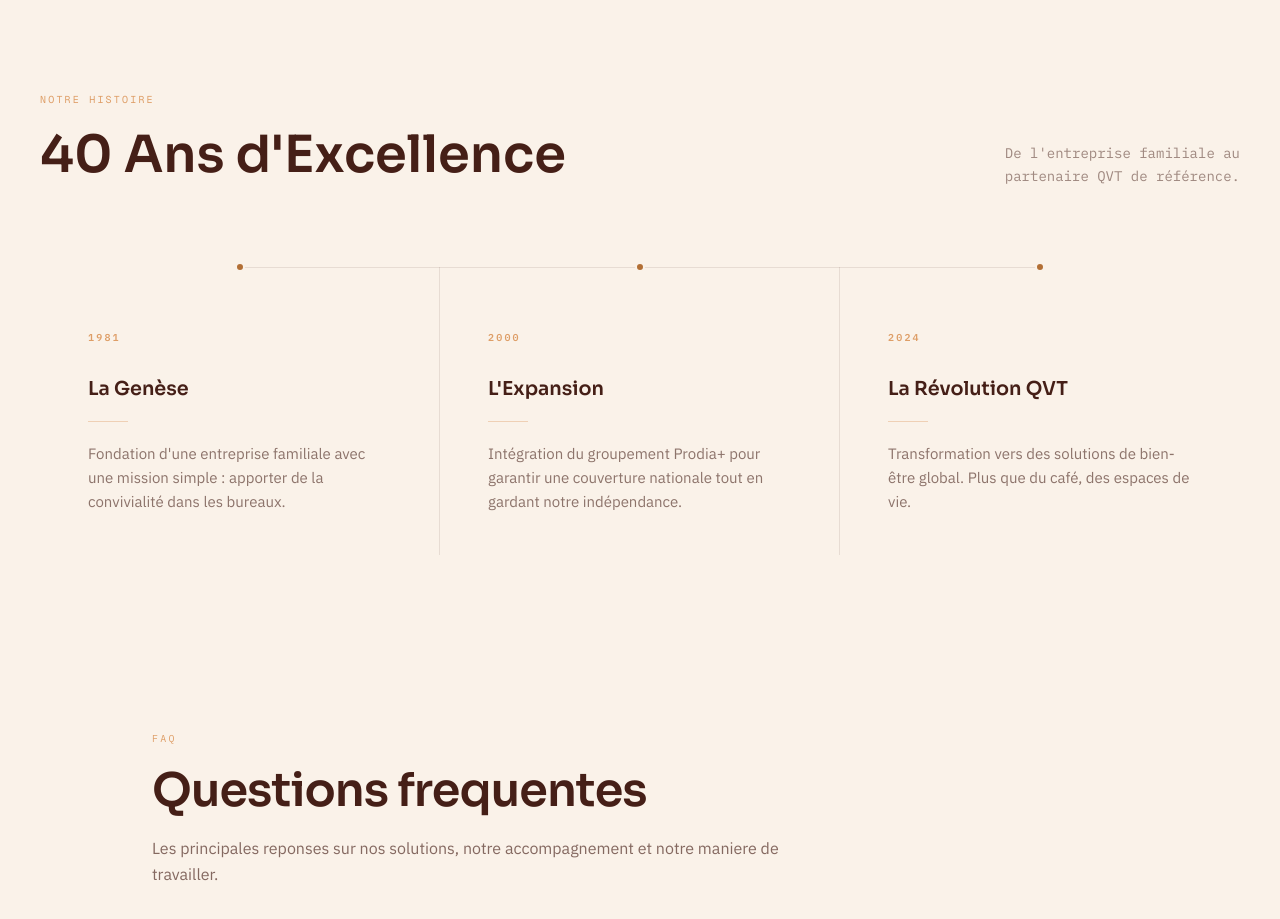
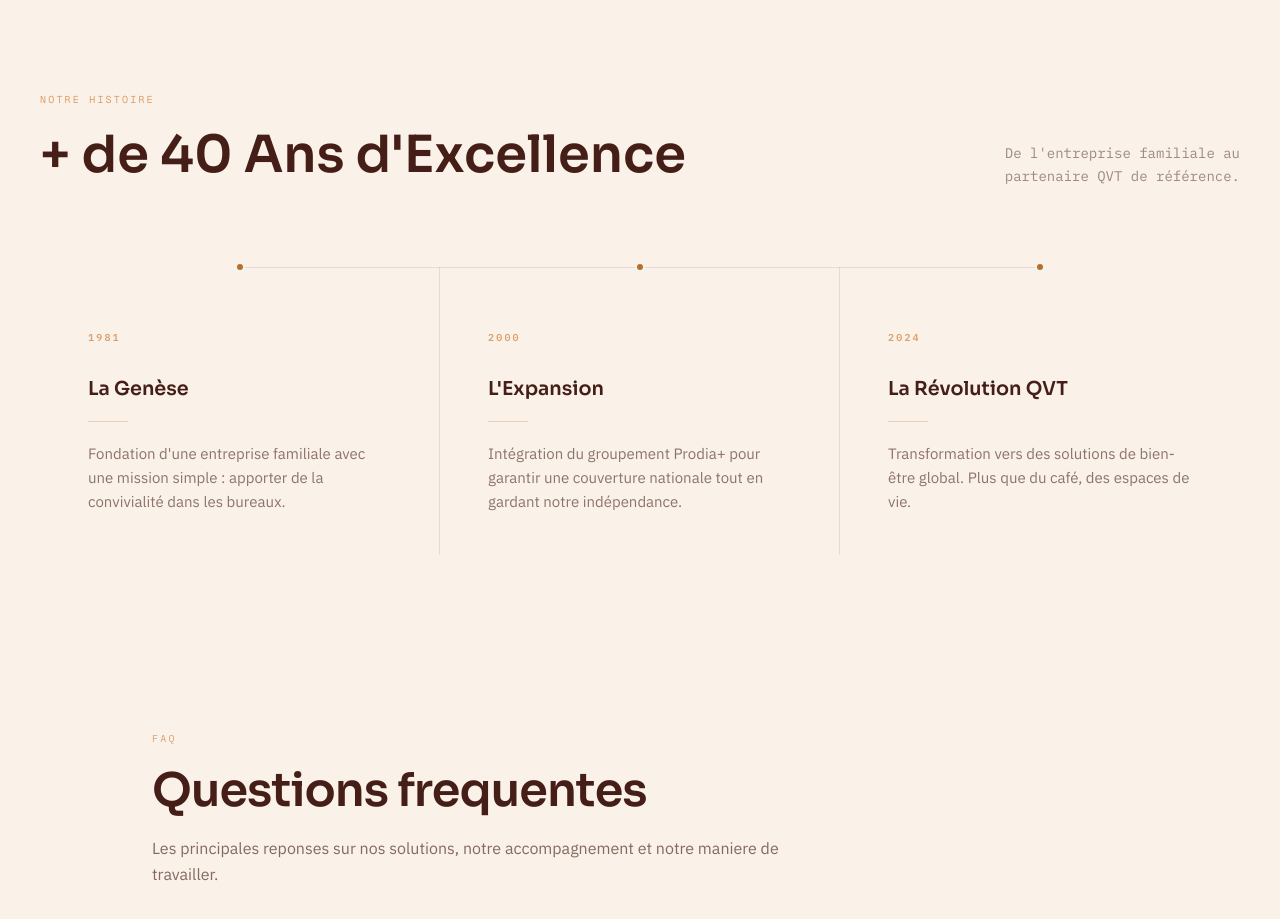
Before and after one commit to nohem-mg/ANS, a Next.js app: page / in a window 1280 px wide. Shown: the part 3360-4279 px from the top of the page. Built offline with nearby package versions, Linux system fonts and the light colour scheme; a web font is replaced by a local one.

Commit message:
Content updates: styling adjustments, manual typo fixes, and + de 40 ans text

```diff
--- a/src/app/page.tsx
+++ b/src/app/page.tsx
@@ -975,7 +975,7 @@ export default function Home() {
             <div className="border-t border-deep-roast/10">
               <ServiceRow
                 title="Coffee Corners"
-                desc="Architecture d'espaces de pause premium. Mobilier design et ambiance feutrée pour favoriser les échanges."
+                desc="Home staging : une mise en valeur de l'espace de pause par un aménagement subtil et chaleureux de l'espace."
                 icon={<CoffeeCornerIcon />}
               />
               <ServiceRow
@@ -1148,7 +1148,7 @@ export default function Home() {
                     fontWeight: 600,
                   }}
                 >
-                  40 Ans d'Excellence
+                  + de 40 Ans d'Excellence
                 </h2>
               </div>
               <p className="text-deep-roast/50 text-sm max-w-xs leading-relaxed md:text-right" style={{ fontFamily: 'var(--font-ibm-plex-mono)' }}>
```
Lines whose indentation alone changed are shown as unchanged.
